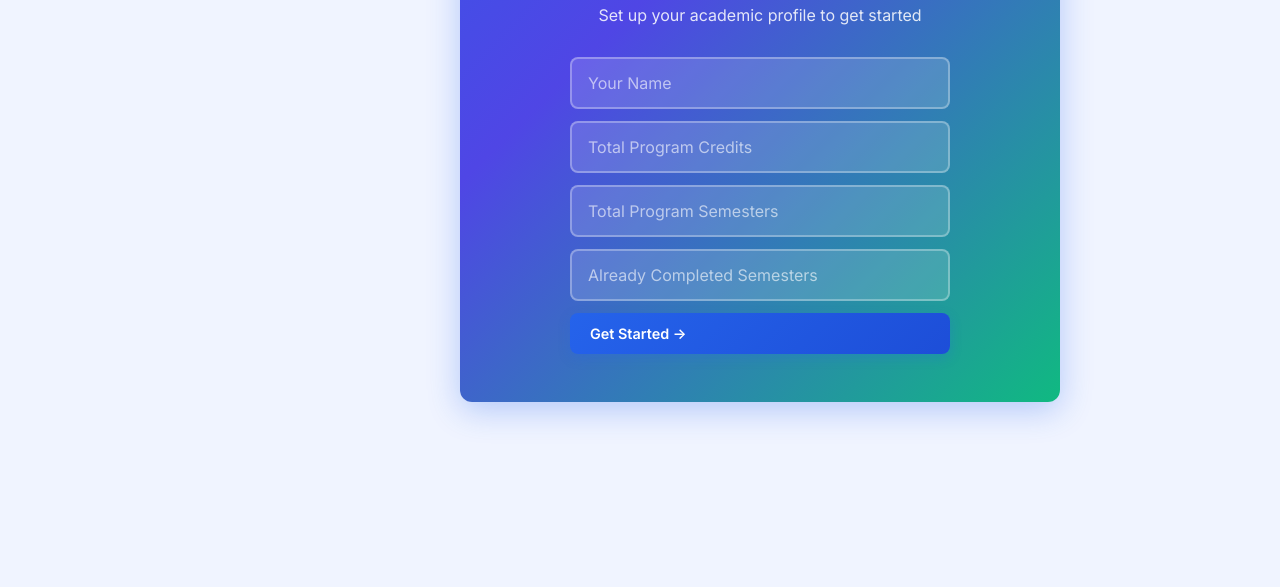
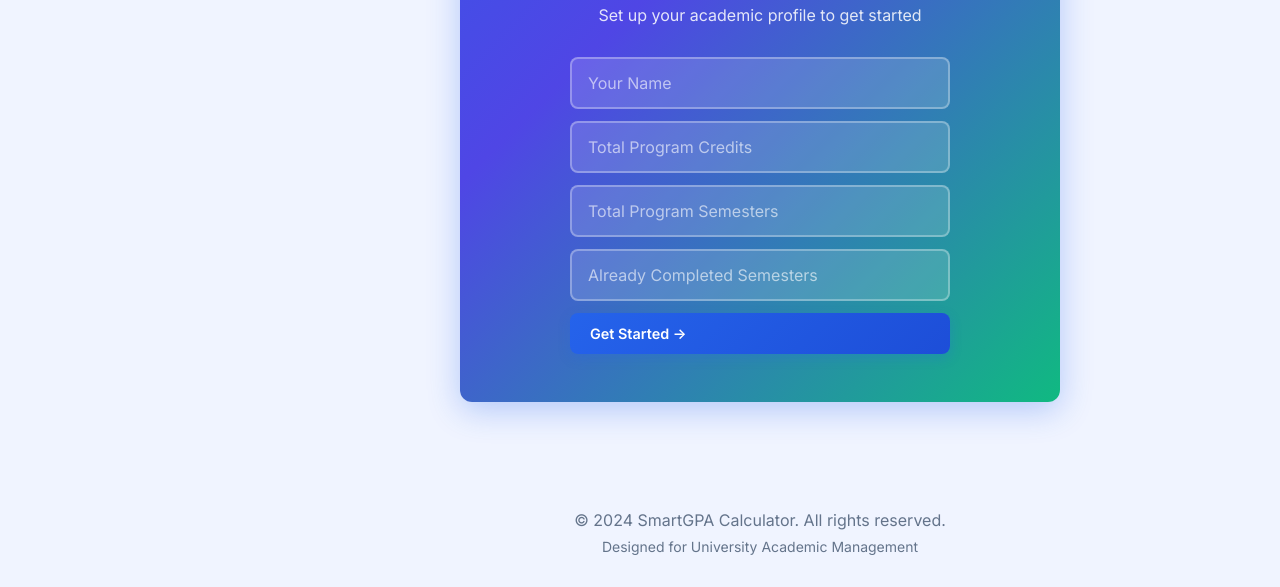
Before and after one commit to Thiwanka-work/SmartGpaCal, a plain HTML site: page index.html in a window 1280 px wide. Shown: the part 828-1415 px from the top of the page. Before the commit the page ends 1274 px from the top, so only its background shows below. Drawn offline with nearby package versions, Linux system fonts and the light colour scheme.

Commit message:
Add footer to main content

```diff
--- a/index.html
+++ b/index.html
@@ -972,6 +972,14 @@
             </div>
         </section>
 
+        <!-- ===================== FOOTER ===================== -->
+        <footer class="app-footer" style="text-align: center; padding: 2rem 1rem; color: var(--text-secondary); border-top: 1px solid var(--border-color); margin-top: 2rem;">
+            <div class="footer-content">
+                <p>&copy; 2024 SmartGPA Calculator. All rights reserved.</p>
+                <p style="font-size: 0.875rem; margin-top: 0.5rem;">Designed for University Academic Management</p>
+            </div>
+        </footer>
+
     </main><!-- /main-content -->
 
     <!-- ===================== MOBILE BOTTOM NAVIGATION ===================== -->
```
